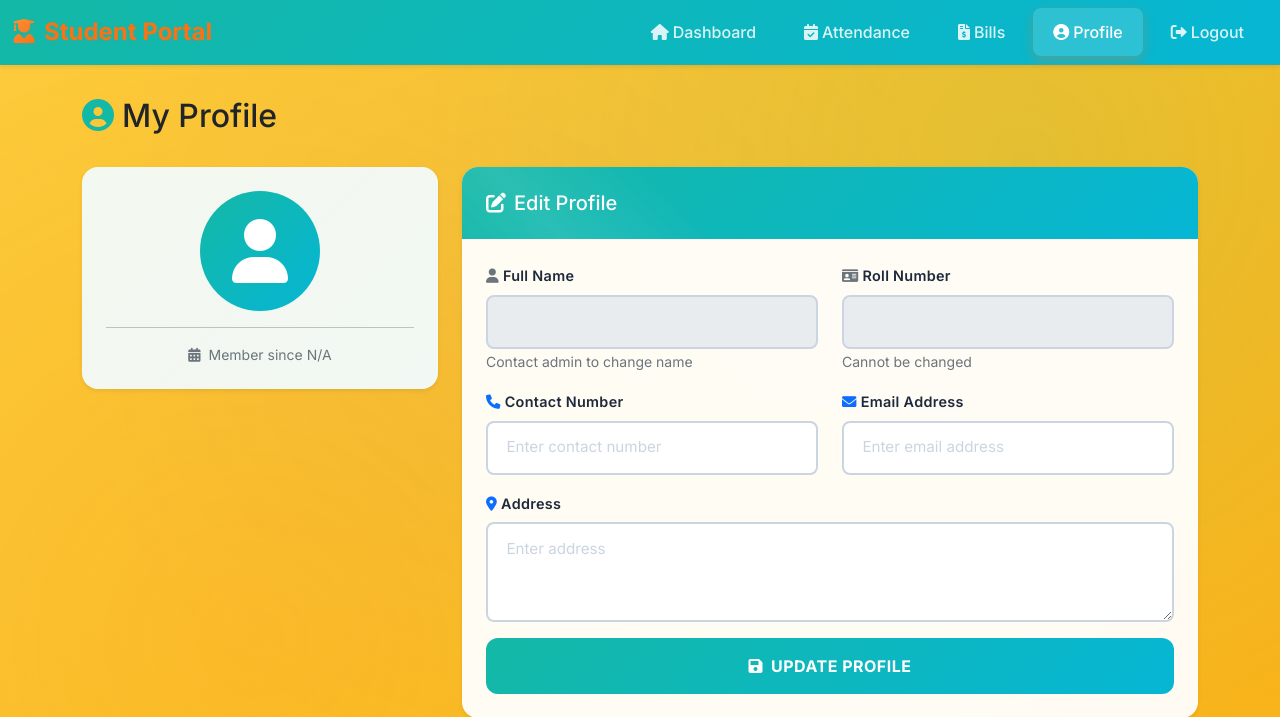
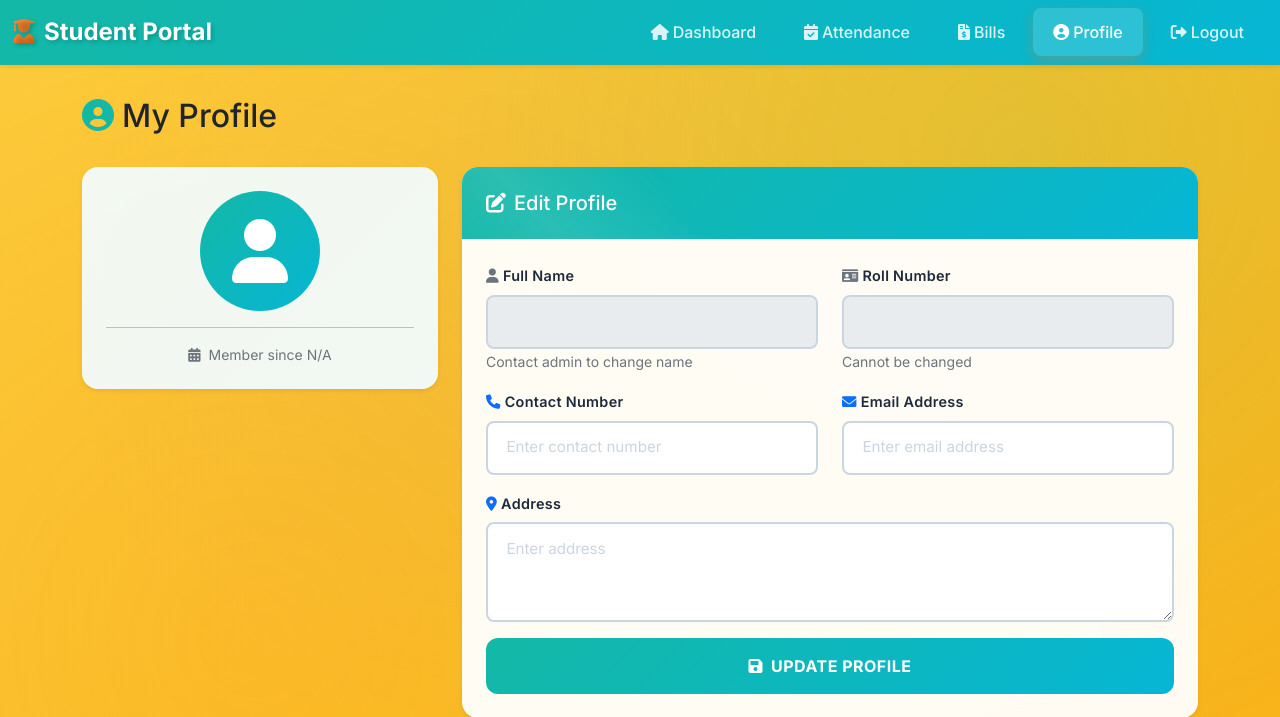
Before and after one commit to PRATIK-ZENDE/MessApp, a Flask app: page /student/profile in a window 1280 px wide. Shown: the top 717 px of the page. Run offline with Flask 3, Linux system fonts and the light colour scheme; a user stored in the database is signed in; some libraries are stand-ins or nearby versions.

Commit message:
Fix: Make Student Portal text white on teal navbar

```diff
--- a/templates/student_base.html
+++ b/templates/student_base.html
@@ -14,6 +14,13 @@
     <style>
         .student-nav {
             background: linear-gradient(135deg, #14b8a6 0%, #06b6d4 100%) !important;
+        }
+        .student-nav .navbar-brand {
+            color: white !important;
+            text-shadow: 2px 2px 4px rgba(0, 0, 0, 0.2);
+        }
+        .student-nav .navbar-brand i {
+            color: white !important;
         }
         .student-nav .nav-link {
             color: rgba(255, 255, 255, 0.85) !important;
```
